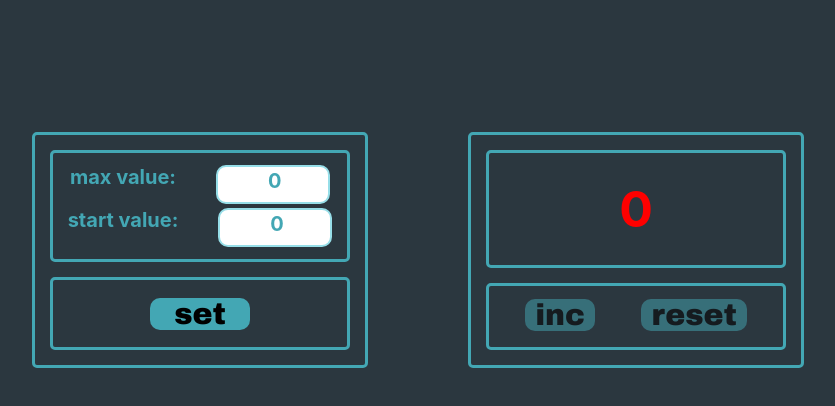
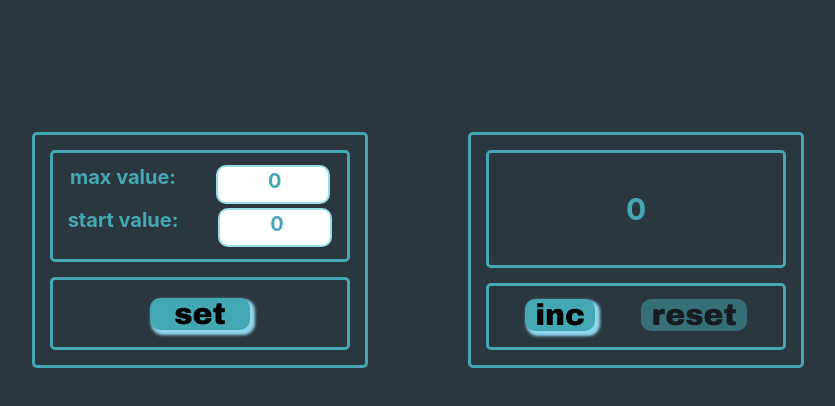
Before and after one commit to layout-IT/counter, a React (Create React App) app: page / in a window 1280 px wide. Shown: the top 406 px of the page, without its empty margins (222-1057 px from the left). Built offline with nearby package versions, Linux system fonts and the light colour scheme.

Commit message:
maybe is done

```diff
--- a/src/App.module.css
+++ b/src/App.module.css
@@ -30,7 +30,7 @@ body {
     height: 65%;
     margin-bottom: 15px;
     color: #43a7b4;
-    font-size: 50px;
+    font-size: 30px;
     font-weight: 700;
     display: flex;
     align-items: center;
@@ -60,6 +60,13 @@ body {
     padding: 0px 10px;
     border: none;
     cursor: pointer;
+    box-shadow: 3px 3px 3px 2px #8fd7ef;
+}
+.inc:active{
+    box-shadow: 2px 2px 2px 2px #9fddf3;
+    transition: 0.1s linear;
+
+
 }
 .reset {
     font-size: 30px;
@@ -69,6 +76,14 @@ body {
     padding: 0px 10px;
     border: none;
     cursor: pointer;
+    box-shadow: 3px 3px 3px 2px #8fd7ef;
+
+
+}
+
+.reset:active{
+    box-shadow: 2px 2px 2px 2px #9fddf3;
+    transition: 0.1s linear;
 
 
 }
@@ -161,6 +176,26 @@ button:last-child {
     border: none;
     cursor: pointer;
     width: 100px;
+    box-shadow: 3px 3px 3px 2px #8fd7ef;
+
+}
+
+.unSet{
+    font-size: 30px;
+    font-family: "Arial Black";
+    background-color: #43a7b4;
+    border-radius: 10px;
+    padding: 0px 10px;
+    border: none;
+    width: 100px;
+    opacity: 0.5;
+}
+
+
+.set:active{
+    box-shadow: 2px 2px 2px 2px #9fddf3;
+    transition: 0.1s linear;
+
 
 }
 
@@ -169,13 +204,29 @@ button:last-child {
     display: flex;
 }
 
-.arrow{
-    background-color: white;
+
+
+.arrowRed{
+    display: flex;
+    flex-direction: column;
+    align-items: flex-end;
+    padding: 5px;
+    border-radius: 10px;
+    position: relative;
+    border: 2px solid red;
+    background-color: pink;
     width: 100px;
     text-align: end;
     margin-left: 40px;
+    color: red;
 
+}
 
+.arrowRed:hover .bottom_arrow{
+    opacity: 1;
+}
+.arrowRed:hover .top_arrow{
+    opacity: 1;
 }
 
 .arrow:hover .bottom_arrow{
@@ -196,8 +247,14 @@ button:last-child {
     border-radius: 10px;
     position: relative;
     border: 2px solid #96dee8;
+    background-color: white;
+    width: 100px;
+    text-align: end;
+    margin-left: 40px;
 
 }
+
+
 
 .top_arrow{
     display: block;
@@ -226,3 +283,8 @@ button:last-child {
     left: 50px;
     top: 2px;
 }
+.position_B{
+    position: absolute;
+    left: 50px;
+    top: 2px;
+}
--- a/src/App.tsx
+++ b/src/App.tsx
@@ -3,19 +3,26 @@ import './App.module.css';
 import {Counter} from "./Counter";
 
 function App() {
-    let [state, setState] = useState(0)
+    let [state, setState] = useState<number>(0)
 
 
     const addNumber = (value: number) => {
         if (state !== value) {
-            state += 1
+            setState(state + 1)
+        }
+    }
+    const reset = (startValue: number) => {
+        if (state > 0) {
+            setState(startValue)
+        }
+    }
+
+    const addStartValueToInc = (startValue: number) => {
+        if (startValue >= 0) {
+            state = startValue
             setState(state)
         }
-    }
-const reset = ()=> {
-        if (state > 0){
-            setState(0)
-        }
+
     }
 
     return (
@@ -26,6 +33,7 @@ const reset = ()=> {
                 reset={reset}
                 title={0}
                 addNumber={addNumber}
+                addStartValueToInc={addStartValueToInc}
 
             />
         </div>
--- a/src/Counter.tsx
+++ b/src/Counter.tsx
@@ -1,35 +1,74 @@
 import s from './App.module.css'
-import {useState} from "react";
+import {useEffect, useState} from "react";
 
 export type CounterType = {
     title: number
     addNumber: (value: number) => void
     state: number
-    reset: () => void
+    reset: (startValue: number) => void
+    addStartValueToInc: (startValue: number) => void
 }
 export const Counter = (props: CounterType) => {
-let [maxValue,setmaxValue] = useState (0)
-let [startValue,setstartValue] = useState (0)
+    let [maxValue, setmaxValue] = useState(0)
+    let [startValue, setstartValue] = useState(0)
+    let [text, setText] = useState(false)
 
-const maxValueUp = () => {
-    setmaxValue(maxValue +1)
-}
-const maxValueDown= () => {
-    setmaxValue(maxValue - 1)
-}
+    useEffect(() => {
+        let valueAsString = localStorage.getItem('startValue')
+        if (valueAsString) {
+            let newValue = JSON.parse(valueAsString)
+            setstartValue(newValue)
+        }
+    }, [])
+    useEffect(() => {
+        let valueAsString = localStorage.getItem('maxValue')
+        if (valueAsString) {
+            let newValue = JSON.parse(valueAsString)
+            setmaxValue(newValue)
+        }
+    }, [])
 
-const startValueUp= () => {
-    if (maxValue > (startValue+1) ){
-        setstartValue(startValue + 1)
+
+    const locStorValue = () => {
+        localStorage.setItem('maxValue', maxValue.toString())
+        localStorage.setItem('startValue', startValue.toString())
     }
 
-}
-const startValueDown= () => {
-    setstartValue(startValue - 1)
-}
+
+    const maxValueUp = () => {
+        if (maxValue + 1 > startValue) {
+            setmaxValue(maxValue + 1)
+            setText(true)
+        }
+
+    }
+    const maxValueDown = () => {
+        if (maxValue - 1 > startValue) {
+            setmaxValue(maxValue - 1)
+            setText(true)
+        }
+    }
+
+    const startValueUp = () => {
+        if (maxValue > (startValue + 1)) {
+            setstartValue(startValue + 1)
+            setText(true)
+        }
+
+    }
+    const startValueDown = () => {
+        if (maxValue > (startValue - 1)) {
+            setstartValue(startValue - 1)
+            setText(true)
+        }
+    }
 
 
-
+    const setButton = () => {
+        setText(false)
+        props.addStartValueToInc(startValue)
+        locStorValue()
+    }
 
     return <div className={s.wrapper}>
 
@@ -37,39 +76,42 @@ const startValueDown= () => {
             <div className={s.window}>
                 <div className={s.top_string}>
                     <div className={s.max_value}> max value:
-                        <div className={s.arrow}>
-                            <span className={s.top_arrow} onClick={maxValueUp}  ></span>
+                        <div className={maxValue < 0 ? s.arrowRed : s.arrow}>
+                            <span className={s.top_arrow} onClick={maxValueUp}></span>
                             <span className={s.bottom_arrow} onClick={maxValueDown}></span>
-                            <span className={s.position_A} >{maxValue}</span>
+                            <span className={maxValue < 0 ? s.position_B : s.position_A}>{maxValue}</span>
                         </div>
                     </div>
                 </div>
                 <div className={s.bottom_string}>
                     <div className={s.max_value}> start value:
-                        <div className={s.arrow}>
+                        <div className={startValue < 0 ? s.arrowRed : s.arrow}>
                             <span className={s.top_arrow} onClick={startValueUp}></span>
                             <span className={s.bottom_arrow} onClick={startValueDown}></span>
-                            <span className={s.position_A}>{startValue}</span>
+                            <span className={startValue < 0 ? s.position_B : s.position_A}>{startValue}</span>
                         </div>
                     </div>
                 </div>
             </div>
             <div className={s.window_button}>
-                <button className={s.set}>set</button>
+                <button className={startValue < 0 || maxValue < 0 ? s.unSet : s.set} onClick={setButton}>set</button>
             </div>
 
         </div>
         <div className={s.right}>
-            <div className={props.state !== maxValue ? s.title : s.red}>{props.state}</div>
+            <div
+
+                 className={props.state === maxValue && maxValue !== 0 ? s.red : s.title}>{text && startValue < 0 ? 'negative value ' : text ? "click on the 'set'" : props.state}</div>
             <div className={s.obert}>
                 <div className={s.items}>
-                    <button className={props.state === maxValue ? s.op : s.inc} onClick={() => {
+                    <button className={props.state > -1 && !text ? s.inc : s.op} onClick={() => {
                         props.addNumber(maxValue)
                     }}>inc
                     </button>
-                    <button className={props.state !== 0 ? s.reset : s.opasity} onClick={() => {
-                        props.reset()
-                    }}>reset
+                    <button className={props.state !== startValue && startValue > -1 ? s.reset : s.opasity}
+                            onClick={() => {
+                                props.reset(startValue)
+                            }}>reset
                     </button>
                 </div>
             </div>
```
